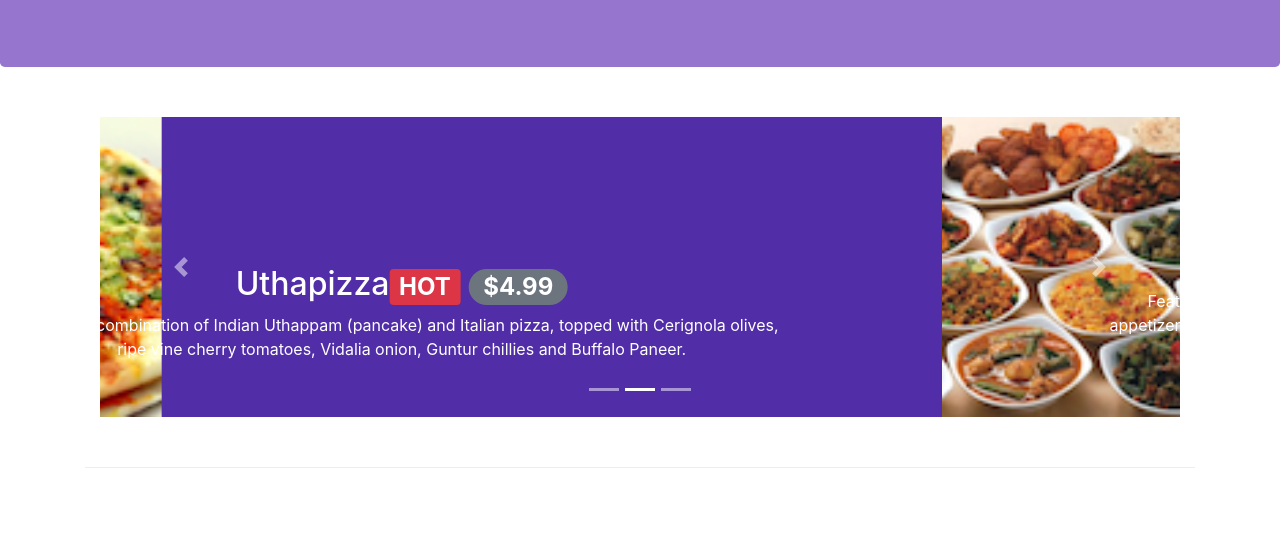
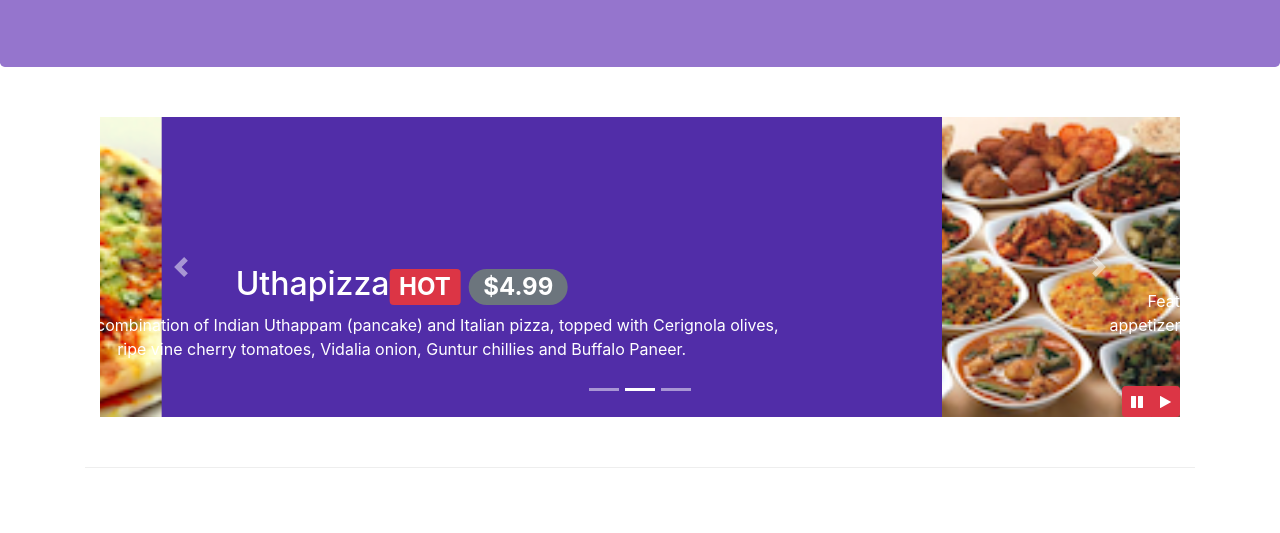
Before and after one commit to EmirHermanto/coursera_bs_conFusion, a website: page index.html in a window 1280 px wide. Shown: the part 267-800 px from the top of the page. Drawn offline with nearby package versions, Linux system fonts and the light colour scheme.

Commit message:
jquery carousel buttons

```diff
--- a/css/styles.css
+++ b/css/styles.css
@@ -66,3 +66,9 @@
     display: inline-block;
     text-overflow: ellipsis;
 }
+
+#carouselButton {
+    position:absolute;
+    right: 0px;
+    bottom: 0px;
+}
--- a/index.html
+++ b/index.html
@@ -206,6 +206,14 @@
                     <a class="carousel-control-next" href="#mycarousel" role="button" data-slide="prev">
                         <span class="carousel-control-next-icon"></span>
                     </a>
+                    <div class="btn-group" id="carouselButton">
+                        <button class="btn btn-danger btn-sm" id="carousel-pause">
+                            <span class="fa fa-pause"></span>
+                        </button>
+                        <button class="btn btn-danger btn-sm" id="carousel-play">
+                            <span class="fa fa-play"></span>
+                        </button>
+                    </div>
                 </div>
             </div>
         </div>
@@ -356,6 +364,13 @@
 <script>
     $(document).ready(function(){
         $('[data-toggle="tooltip"]').tooltip();
+        $('#mycarousel').carousel({interval:2000});
+        $('#carousel-pause').click(function(){
+            $('#mycarousel').carousel('pause')
+        })
+        $('#carousel-play').click(function(){
+            $('#mycarousel').carousel('play')
+        })
     })
 </script>
 </body>
```
